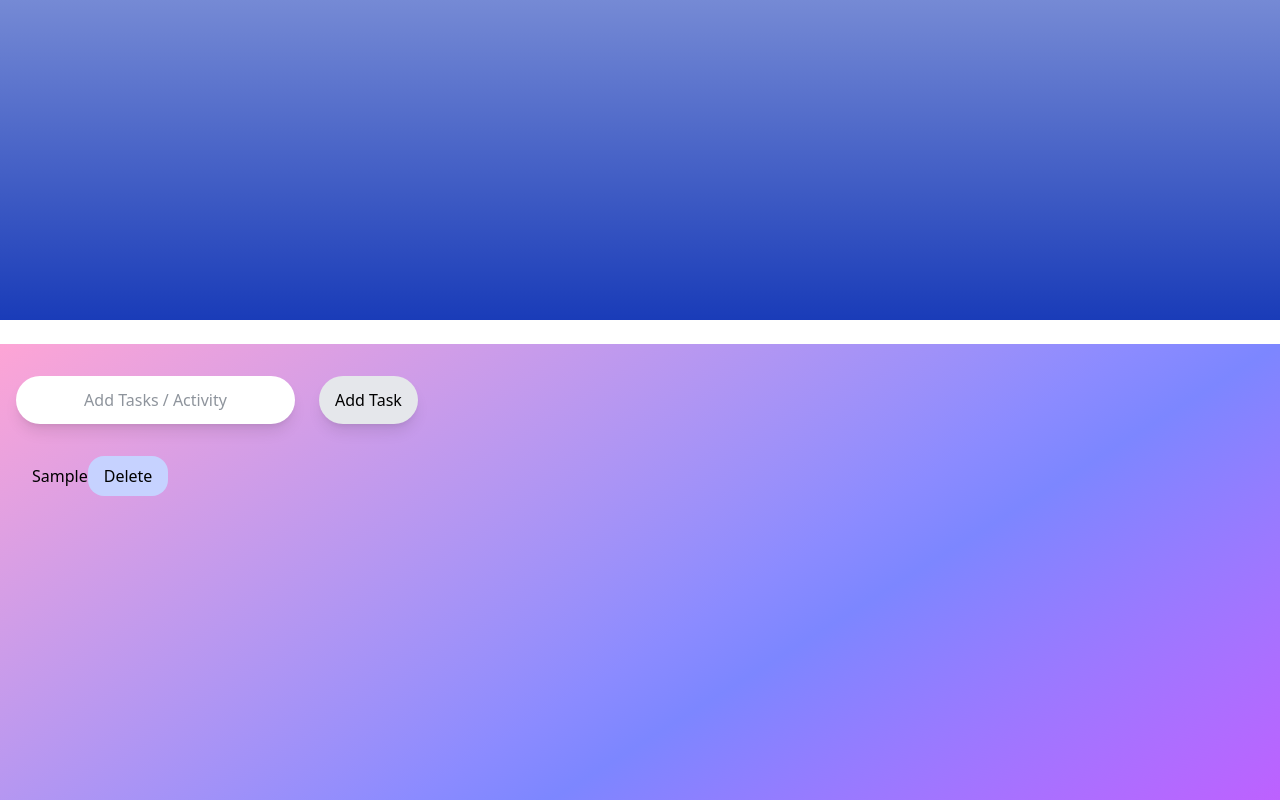
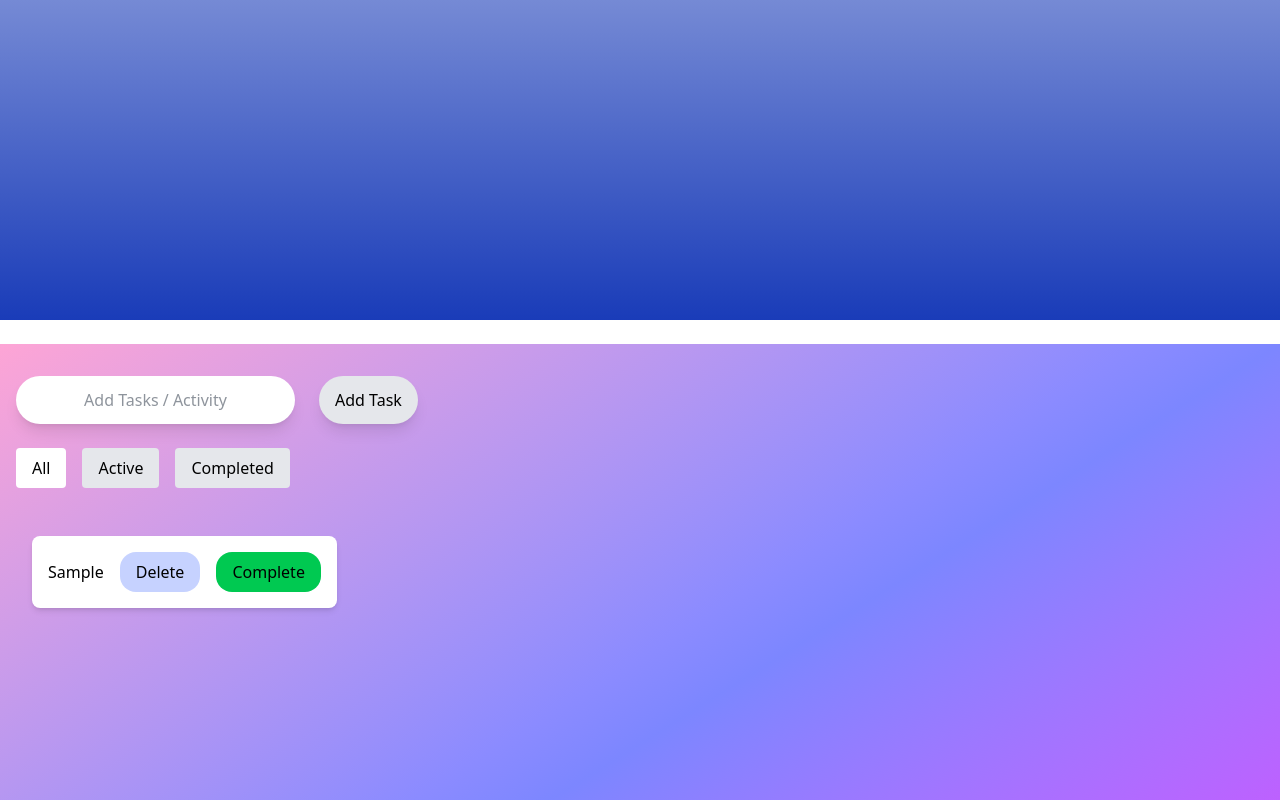
Before and after one commit to Gojer16/React-Dojo-First-Week, a React (Vite) app in the folder client/: page / in a window 1280 px wide. Both pictures are taken after typing "Sample" into the empty fields and a click on the button "Add Task". Shown: the part 1769-2569 px from the top of the page. Built offline with nearby package versions, Linux system fonts and the light colour scheme.

Commit message:
adding new feature

```diff
--- a/client/src/components/Todo.jsx
+++ b/client/src/components/Todo.jsx
@@ -1,6 +1,9 @@
 import { useEffect, useState } from 'react'
+import TodoItem from './TodoItem';
 
 const Todo = () => {
+
+const [filter, setFilter] = useState("all");
 
 const [todos, setTodos] = useState(() => {
   try {
@@ -31,10 +34,22 @@ useEffect(() => {
   localStorage.setItem("todos", JSON.stringify(todos));
 }, [todos]);
 
+const toggleComplete = (id) => {
+  const updated = todos.map(todo =>
+    todo.id === id ? { ...todo, completed: !todo.completed } : todo
+  );
+  setTodos(updated);
+};
+
+const filteredTodos = todos.filter(todo => {
+  if (filter === "active") return !todo.completed;
+  if (filter === "completed") return todo.completed;
+  return true;
+})
 
 
   return (
-    <div className='min-h-screen px-4 py-8 bg-gradient-to-br from-pink-300 via-indigo-400 to-fuchsia-500'>
+    <div className='min-h-screen px-4 py-8 bg-gradient-to-br font-medium from-pink-300 via-indigo-400 to-fuchsia-500'>
   <div className='space-x-6'>
   <input
   type="text"
@@ -43,25 +58,46 @@ useEffect(() => {
   placeholder='Add Tasks / Activity'
   required
   value={newTodos}
+  onKeyDown={(e) => {
+  if (e.key === "Enter") addHandler();
+  }}
   onChange={(e) => setNewTodos(e.target.value)}
-  className='px-6 py-3 shadow-lg p-3 rounded-4xl text-gray-800 text-center item-center bg-white font-medium'
+  className='px-6 py-3 shadow-lg p-3 rounded-4xl text-gray-800 text-center item-center bg-white '
   />
   <button
   onClick={addHandler}
   className='px-4 py-3  shadow-lg rounded-4xl cursor-pointer  text-center item-cente bg-gray-200'>Add Task</button>
   </div>
 
+   <div className="flex gap-4 mt-6">
+  <button
+    onClick={() => setFilter("all")}
+    className={`px-4 py-2 rounded ${filter === "all" ? "bg-white text-black" : "bg-gray-200"}`}
+  >
+    All
+  </button>
+  <button
+    onClick={() => setFilter("active")}
+    className={`px-4 py-2 rounded ${filter === "active" ? "bg-white text-black" : "bg-gray-200"}`}
+  >
+    Active
+  </button>
+  <button
+    onClick={() => setFilter("completed")}
+    className={`px-4 py-2 rounded ${filter === "completed" ? "bg-white text-black" : "bg-gray-200"}`}
+  >
+    Completed
+  </button>
+</div>
 
-  <ul className='px-4 py-8 flex items-center text-center gap-4'>
-    {todos.map((item, id) => {
-      return <li key={id}
-      >
-      {item.text}
-      <button
-      className='bg-indigo-200 rounded-2xl text-center px-4 py-2'
-      onClick={() => deleteHandler(item.id)}>Delete</button>
-      </li>
-    })}
+  <ul className='px-4 py-12 flex items-center text-center gap-4'>
+    {filteredTodos.map((item) => (
+      <TodoItem
+      key={item.id}
+      item={item}
+      onDelete={deleteHandler}
+      onToggle={toggleComplete} />
+    ))}
   </ul>
 
 
--- /dev/null
+++ b/client/src/components/TodoItem.jsx
@@ -0,0 +1,23 @@
+
+
+const TodoItem = ({ item, onDelete, onToggle }) => {
+  return (
+    <li className='hover:-translate-y-1.5 hover:shadow-2xl bg-white flex gap-4 text-center items-center shadow-md rounded-lg p-4'>
+      {item.text}
+      <button
+        className='bg-indigo-200 rounded-2xl text-center cursor-pointer  px-4 py-2'
+        onClick={() => onDelete(item.id)}
+        >
+        Delete
+        </button>
+      <button
+        className={`${item.completed ? 'bg-red-500' : 'bg-green-500'} rounded-2xl text-center cursor-pointer  px-4 py-2`}
+        onClick={() => onToggle(item.id)}
+        >
+        {item.completed ? 'Undo' : 'Complete'}
+        </button>
+    </li>
+  )
+}
+
+export default TodoItem
```
